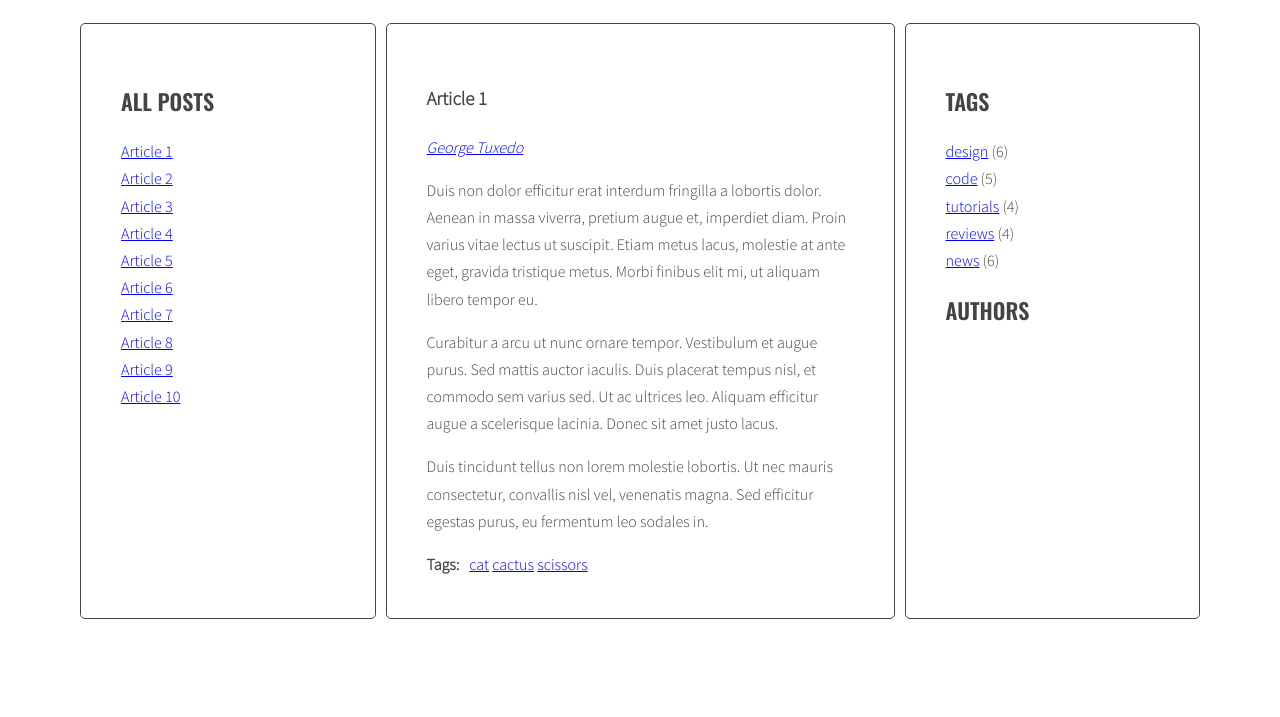
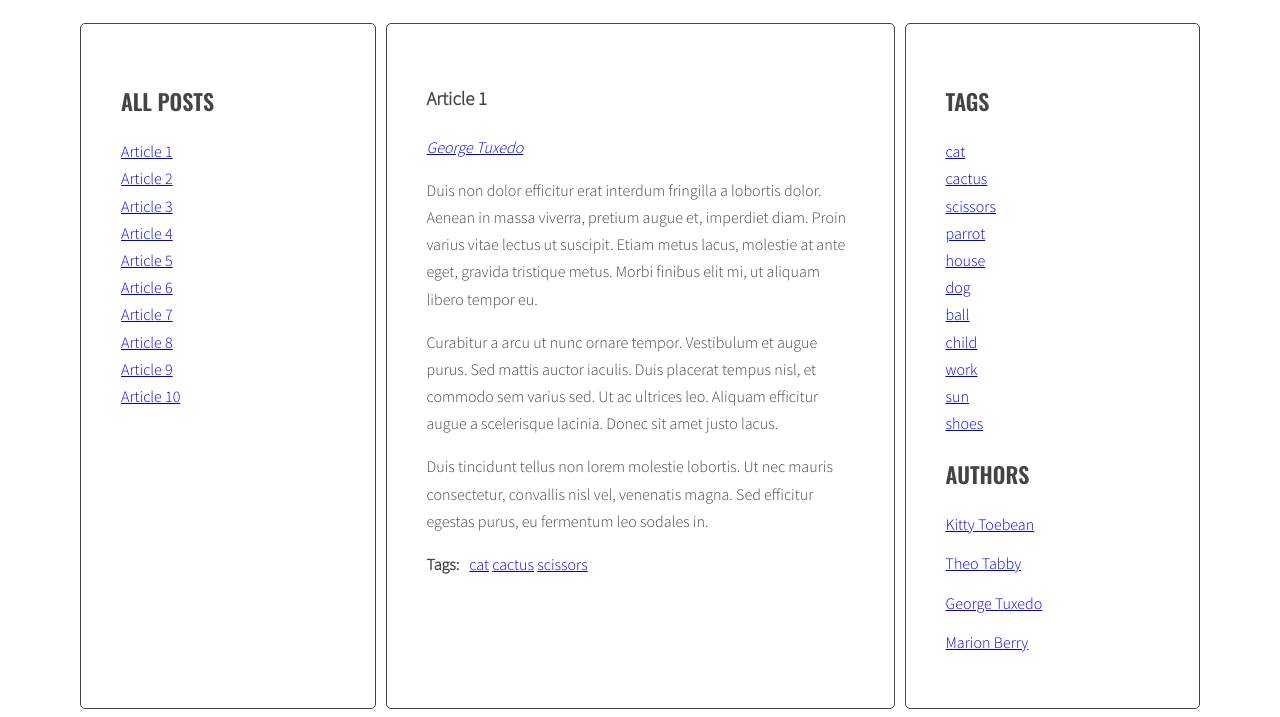
Before and after one commit to paukol/javascript-blog, a website: page index.html in a window 1280 px wide. Shown: the part 220-937 px from the top of the page. Before the commit the page ends 847 px from the top, so only its background shows below. Drawn offline with nearby package versions, Linux system fonts and the light colour scheme.

Commit message:
add params

```diff
--- a/index.html
+++ b/index.html
@@ -179,15 +179,29 @@
       <aside class="sidebar">
         <h2 class="section-title">Tags</h2>
         <ul class="list tags">
-          <li><a href="#">design</a> <span>(6)</span></li>
-          <li><a href="#">code</a> <span>(5)</span></li>
-          <li><a href="#">tutorials</a> <span>(4)</span></li>
-          <li><a href="#">reviews</a> <span>(4)</span></li>
-          <li><a href="#">news</a> <span>(6)</span></li>
+
         </ul>
         <h2 class="section-title">Authors</h2>
         <ul class="list authors">
           <li>
+            <a href="#">
+              <span class="author-name">Kitty Toebean</span>
+            </a>
+          </li>
+          <li>
+            <a href="#">
+              <span class="author-name">Theo Tabby</span>
+            </a>
+          </li>
+          <li>
+            <a href="#">
+              <span class="author-name">George Tuxedo</span>
+            </a>
+          </li>
+          <li>
+            <a href="#">
+              <span class="author-name">Marion Berry</span>
+            </a>
           </li>
         </ul>
       </aside>
--- a/js/script.js
+++ b/js/script.js
@@ -1,5 +1,13 @@
 {
   'use strict';
+
+  const optArticleSelector = '.post';
+  const optTitleSelector = '.post-title';
+  const optTitleListSelector = '.titles';
+  const optArticleTagsSelector = '.post-tags .list';
+  const optArticleAuthorSelector = '.post-author';
+  const optCloudClassCount = 5;
+  const optCloudClassPrefix = 'tag-size-' ;
 
 
   const titleClickHandler = function(event){
@@ -45,12 +53,6 @@
   };
 
   /*FUNCTION generateTitleLinks*/
-  const optArticleSelector = '.post';
-  const optTitleSelector = '.post-title';
-  const optTitleListSelector = '.titles';
-  const optArticleTagsSelector = '.post-tags .list';
-  const optArticleAuthorSelector = '.post-author';
-
 
   const generateTitleLinks = function(customSelector = ' '){
 
@@ -99,9 +101,45 @@
 
   generateTitleLinks();
 
+
+  /*FUNCTION calculateTasParms*/
+
+  const calculateTagsParams = function(tags){
+
+    const params = {max:0 , min:999999};
+
+    for(let tag in tags){
+
+      if(tags[tag] > params.max){
+
+        params.max = tags[tag];
+      }
+      if(tags[tag] < params.min){
+
+        params.min = tags[tag];
+      }
+    }
+    return params;
+  };
+
+  /*FUNCTION calculateTagClass*/
+
+  const calculateTagClass = function(count , params){
+
+    const normalizedCount = count - params.min;
+    const normalizedMax = params.max - params.min;
+    const percentage = normalizedCount / normalizedMax;
+    const classNumber = Math.floor( percentage * (optCloudClassCount - 1) + 1 );
+
+    return optCloudClassPrefix + classNumber;
+  };
+
   /*FUNCTION generateTags*/
 
   const generateTags = function(){
+
+    /* [NEW] create a new variable allTags with an empty objecct */
+    let allTags = {};
 
     /* find all articles */
 
@@ -138,10 +176,16 @@
 
         /* add generated code to html variable */
 
-        html = html + linkHTML + ' ';
+        html += linkHTML + ' ';
 
-        /* END LOOP: for each tag */
-      }
+        /* [NEW] check if this link is NOT already in allTags */
+        if(!allTags[tag]) {
+          /* [NEW] add tag to allTags object */
+          allTags[tag] = 1;
+        } else {
+          allTags[tag]++;
+        }
+      }/* END LOOP: for each tag */
 
       /* insert HTML of all the links into the tags wrapper */
 
@@ -149,6 +193,30 @@
 
       /* END LOOP: for every article: */
     }
+
+    /* [NEW] find list of tags in right column */
+
+    const tagList = document.querySelector('.tags');
+
+    /* [NEW] create variable for all links HTML code */
+    const tagsParams = calculateTagsParams(allTags);
+    console.log('tagsParams:', tagsParams);
+
+    let allTagsHTML = '';
+
+    /* [NEW] START LOOP: for each tag in allTags: */
+
+    for(let tag in allTags){
+
+      /* [NEW] generate code of a link and add it to allTagsHTML */
+
+      const tagLinkHTML = '<li><a class="' + calculateTagClass(allTags[tag], tagsParams) + '" href="#tag-' + tag + '">' + tag + '</a></li>' + '    ';
+      allTagsHTML += tagLinkHTML;
+    }
+    /* [NEW] END LOOP: for each tag in allTags: */
+    /*[NEW] add HTML from allTagsHTML to tagList */
+
+    tagList.innerHTML = allTagsHTML;
   };
   generateTags();
 
```
